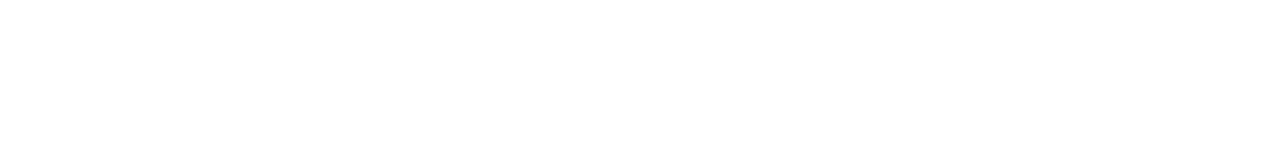
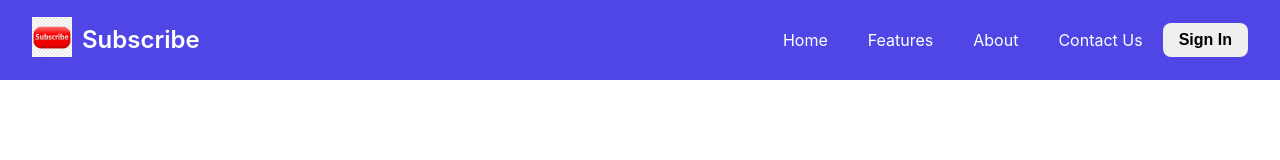
Before and after one commit to Biozidtonoy/responsive-webpage, a plain HTML site: page index.html in a window 1280 px wide. Drawn offline with Linux system fonts and the light colour scheme.

Commit message:
just work with header section tomorrow the menu section should be looks good

```diff
--- a/index.html
+++ b/index.html
@@ -3,9 +3,34 @@
 <head>
     <meta charset="UTF-8">
     <meta name="viewport" content="width=device-width, initial-scale=1.0">
-    <title>Responsive Webpage</title>
+    <link href="https://cdn.jsdelivr.net/npm/@mdi/font@7.x/css/materialdesignicons.min.css" rel="stylesheet">
+    <link rel="stylesheet" href="style.css">
+    <title>Subscribe</title>
 </head>
 <body>
+    <header class="header">
+        <div class="leftSideHeader">
+            <div class="logo">
+                <img src="/responsive-webpage/image/logo.png" alt="company logo">
+            </div>
+            <div class="companyName">Subscribe</div>
+        </div>
 
+        <button  class="menu-toggle" aria-label="Toggle menu"><span class="mdi mdi-menu"></span></button>
+
+        <div class="rightSideHeader">
+            <nav class="navbar" aria-label="Main navigation">
+                <ul class="nav-links">
+                    <li><a href="#">Home</a></li>
+                    <li><a href="#">Features</a></li>
+                    <li><a href="#">About</a></li>
+                    <li><a href="#">Contact Us</a></li>
+                </ul>
+                <button class="signInbtn" aria-label="Sign in your account" >Sign In</button>
+            </nav>
+        </div>
+    </header>
+
+    <script src="script.js"></script>
 </body>
 </html>
--- /dev/null
+++ b/script.js
@@ -0,0 +1,8 @@
+const toggleBtn = document.querySelector('.menu-toggle');
+const rightSideHeader = document.querySelector('.rightSideHeader');
+
+console.log(toggleBtn);
+toggleBtn.addEventListener('click', () => {
+    rightSideHeader.classList.toggle('active');
+    console.log(navs.classList);
+});
--- a/style.css
+++ b/style.css
@@ -0,0 +1,156 @@
+*,
+*::before,
+*::after{
+    box-sizing: border-box;
+    margin: 0;
+    padding: 0;
+}
+
+:root {
+
+  --color-primary: #4f46e5;
+  --color-secondary: #111827;
+  --color-text: #374151;
+  --color-white: #ffffff;
+
+  /* Spacing */
+  --space-sm: 8px;
+  --space-md: 16px;
+  --space-lg: 32px;
+
+
+  --font-main: 'Inter', sans-serif;
+
+  --radius-md: 8px;
+
+
+  --transition: all 0.5s ease;
+  --transition-btn : all 0.5s ease
+}
+
+body{
+    font-family: var(--font-main);
+    line-height: 1.5;
+}
+
+.header{
+    height: 80px;
+    background-color: var(--color-primary);
+    color: var(--color-white);
+    display: flex;
+    justify-content: space-between;
+    align-items: center;
+    /* flex-wrap: wrap; */
+    padding: 0 var(--space-lg);
+}
+
+.menu-toggle {
+    display: none;
+    background: none;
+    border: none;
+    color: white;
+    cursor: pointer;
+}
+.menu-toggle .mdi {
+    font-size: 28px;
+}
+
+@media (max-width : 768px){
+    .header{
+        height: auto;
+        padding: var(--space-md);
+        gap: 10px;
+    }
+    .navbar{
+        flex-direction: column;
+        gap: 10px;
+    }
+    .nav-links{
+        flex-direction: column;
+        gap: 10px;
+    }
+    .menu-toggle{
+        display: block;
+    }
+    .rightSideHeader{
+        display: none;
+    }
+
+    .rightSideHeader.active{
+        display: flex;
+        justify-content: center;
+    }
+    .navbar{
+        flex-direction: column;
+        align-items: center;
+    }
+    .nav-links{
+        flex-direction: column;
+        gap: 10px;
+    }
+
+
+}
+
+.logo img{
+    height: 40px;
+    width: auto;
+}
+
+.companyName{
+    font-size: 1.5rem;
+    font-weight: 600;
+}
+
+.leftSideHeader {
+    display: flex;
+    align-items: center;
+    gap: 10px;
+}
+
+
+.navbar{
+    display: flex;
+    align-items: center;
+    gap: 20px;
+}
+.nav-links {
+    list-style: none;
+    display: flex;
+    justify-content: center;
+    align-items: center;
+    gap: 40px;
+}
+
+@media (max-width: 768px){
+
+}
+
+.signInbtn{
+    font-size: 1rem;
+    font-weight: 600;
+    max-height: 40px;
+    padding: var(--space-sm) var(--space-md);
+    margin: auto;
+    border: none;
+    border-radius: var(--radius-md);
+    cursor: pointer;
+    transition: all 0.5s ease;
+}
+
+.signInbtn:hover{
+    box-shadow: 0 0 8px rgba(0, 0, 0, 0.8);
+    border: 1px solid rgba(93, 21, 187, 0.8) ;
+    transform: scale(1.05);
+}
+
+.nav-links a{
+    color: var(--color-white);
+    text-decoration: none;
+    transition: all 0.3s ease;
+}
+
+a:hover {
+    color: var(--color-white);
+    text-decoration: underline;
+}
```
Also changed, not shown: image/logo.png (added), 1 other file.
